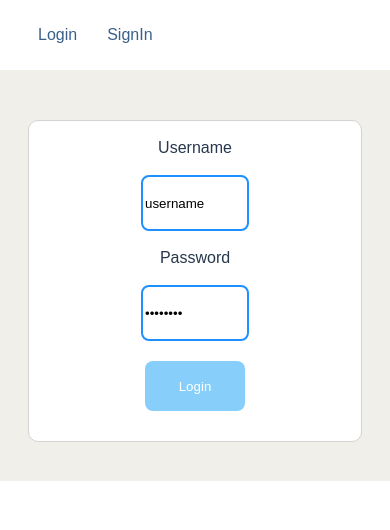
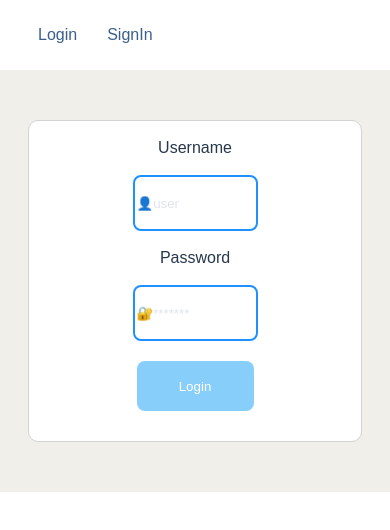
Before and after one commit to git504/groupomania, a React (Create React App) app in the folder client/: page /login in a window 390 px wide. Shown: the top 530 px of the page. Built offline with nearby package versions, Linux system fonts and the light colour scheme; no server answers.

Commit message:
responsive

```diff
--- a/client/src/App.css
+++ b/client/src/App.css
@@ -275,6 +275,7 @@ span {
 
   .loginContainer {
     width: 5px;
+    margin: auto;
   }
 
   .postText {
@@ -484,13 +485,14 @@ button:hover {
   width: 33%;
   height: 33%;
   border-radius: 10px;
-  margin: 10%;
+  /* margin: 10%; */
   width: 80vw;
   height: 300px;
   border-radius: 10px;
   display: flex;
   flex-direction: column;
   margin-top: 50px;
+  margin-bottom:50px;
   border: 1px solid lightgray;
   font-family: Arial, Helvetica, sans-serif;
 }
@@ -502,7 +504,7 @@ button:hover {
 
 .loginContainer input,
 button {
-  width: clamp(100px, 15vw, 200px);
+  width: clamp(30vw, 15vw, 200px);
   height: 50px;
   border-radius: 8px;
   border: none;
--- a/client/src/pages/Login.js
+++ b/client/src/pages/Login.js
@@ -2,18 +2,18 @@ import React, { useState, useContext } from "react";
 import axios from "axios";
 import { useHistory } from "react-router-dom";
 import { AuthContext } from "../helpers/AuthContext";
-import { Formik, Form, Field, ErrorMessage } from "formik";
-import * as Yup from "yup";
+// import { Formik, Form, Field, ErrorMessage } from "formik";
+// import * as Yup from "yup";
 
-const validationSchema = Yup.object().shape({
-  username: Yup.string().min(1).max(15).required("🙅 please try again"),
-  password: Yup.string().min(1).max(150).required("🚫 password is invalid"),
-});
+// const validationSchema = Yup.object().shape({
+//   username: Yup.string().min(1).max(15).required("🙅 please try again"),
+//   password: Yup.string().min(1).max(150).required("🚫 password is invalid"),
+// });
 
-const initialValues = {
-  username: "username",
-  password: "password",
-};
+// const initialValues = {
+//   username: "username",
+//   password: "password",
+// };
 
 function Login() {
   const [username, setUsername] = useState("");
@@ -42,15 +42,15 @@ function Login() {
   };
 
   return (
-    <Formik
-      initialValues={initialValues}
-      onClick={login}
-      validationSchema={validationSchema}
+    <div
+    // initialValues={initialValues}
+    // onClick={login}
+    // validationSchema={validationSchema}
     >
-      <Form className="loginContainer">
+      <div className="loginContainer">
         <label>Username</label>
-        <ErrorMessage name="username" component="span" />
-        <Field
+        {/* <ErrorMessage name="username" component="span" /> */}
+        <input
           name="username"
           type="text"
           placeholder="👤user"
@@ -59,8 +59,8 @@ function Login() {
           }}
         />
         <label>Password</label>
-        <ErrorMessage name="password" component="span" />
-        <Field
+        {/* <ErrorMessage name="password" component="span" /> */}
+        <input
           name="password"
           type="password"
           placeholder="🔐️*******"
@@ -68,9 +68,12 @@ function Login() {
             setPassword(event.target.value);
           }}
         />
-        <button type="submit" onClick={login}> Login </button>
-      </Form>
-    </Formik>
+        <button type="submit" onClick={login}>
+          {" "}
+          Login{" "}
+        </button>
+      </div>
+    </div>
   );
 }
 
--- a/client/src/pages/Post.js
+++ b/client/src/pages/Post.js
@@ -149,7 +149,7 @@ function Post() {
               }}
             >
               {" "}
-              {postObject.postText}
+             <p> {postObject.postText}</p>
             </div>
             {onModif && (
               <div className="modifPOst">
```
